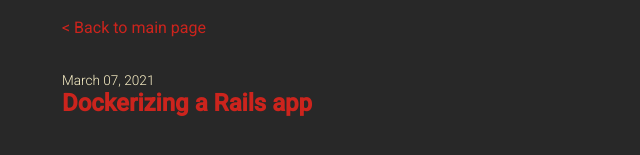
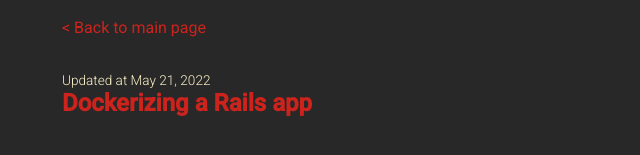
Before and after one commit to andersonfernandes/andersonfernandes.dev, a Next.js app: page /blog in a window 1280 px wide. Shown: the part 197-352 px from the top of the page, without its empty margins (258-898 px from the left). Built offline with nearby package versions, Linux system fonts and the light colour scheme; no server answers.

Commit message:
Add updated date to the posts list
Signed-off-by: Anderson Fernandes <fernandesanderson14@gmail.com>

```diff
--- a/pages/blog/index.js
+++ b/pages/blog/index.js
@@ -17,7 +17,9 @@
             key={post.slug}
             href={`/blog/${post.slug}`}>
             <div className={ styles['post-list-item'] }>
-              <div className={ styles.date }>{ formatedPublishedAt(post.date) }</div>
+              <div className={ styles.date }>
+                { post.updated ? `Updated at ${formatedPublishedAt(post.updated)}` : formatedPublishedAt(post.date) }
+              </div>
               <div className={ styles.title }>{ post.title }</div>
             </div>
           </Link>
```
